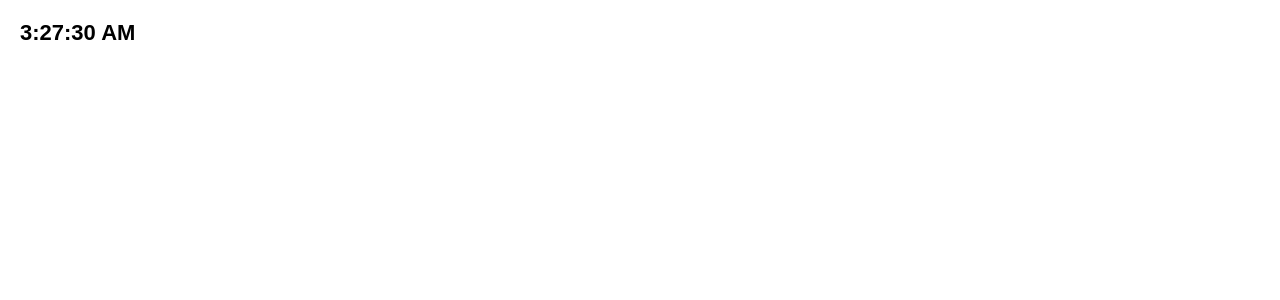
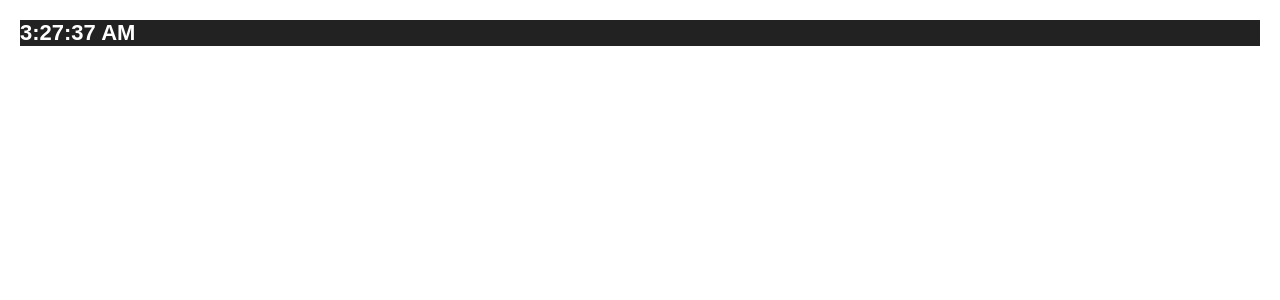
Before and after one commit to rasyidcode/react-examples, a React (Vite) app in the folder first-component/: page / in a window 1280 px wide. Shown: the top 300 px of the page. Built offline with nearby package versions, Linux system fonts and the light colour scheme.

Commit message:
solution #1 (completed)

```diff
--- a/first-component/src/components/Clock3.jsx
+++ b/first-component/src/components/Clock3.jsx
@@ -1,5 +1,7 @@
+import { useEffect, useState } from "react";
+
 /* eslint-disable react/prop-types */
-export default function Clock({ time }) {
+function Clock({ time }) {
   let hours = time.getHours();
   let className;
   if (hours >= 0 && hours <= 6) {
@@ -10,3 +12,19 @@ export default function Clock({ time }) {
 
   return <h1 className={className}>{time.toLocaleTimeString()}</h1>;
 }
+
+function useTime() {
+  const [time, setTime] = useState(() => new Date());
+  useEffect(() => {
+    const id = setInterval(() => {
+      setTime(new Date());
+    }, 1000);
+    return () => clearInterval(id);
+  }, []);
+  return time;
+}
+
+export default function App() {
+  const time = useTime();
+  return <Clock time={time} />;
+}
--- a/first-component/src/index.css
+++ b/first-component/src/index.css
@@ -194,3 +194,16 @@ hr {
   margin: 0 120px 0 120px;
   border: 1px dashed #45c3d8;
 } */
+
+body > * {
+  width: 100%;
+  height: 100%;
+}
+.day {
+  background: #fff;
+  color: #222;
+}
+.night {
+  background: #222;
+  color: #fff;
+}
```
